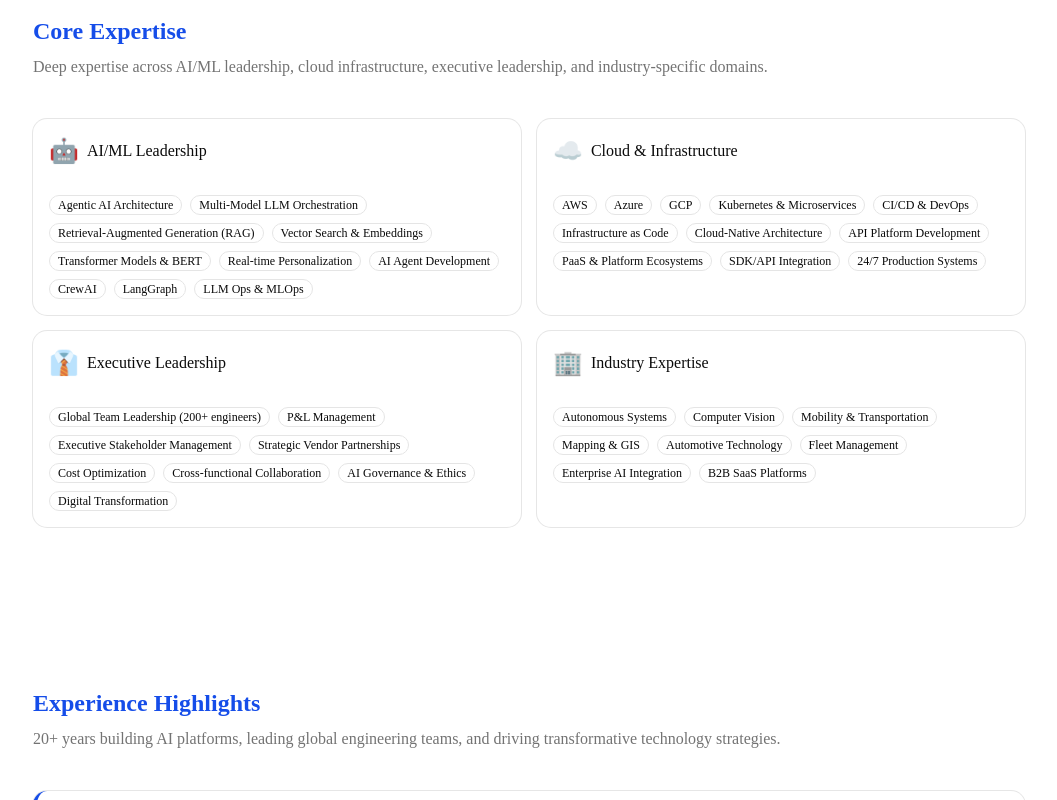
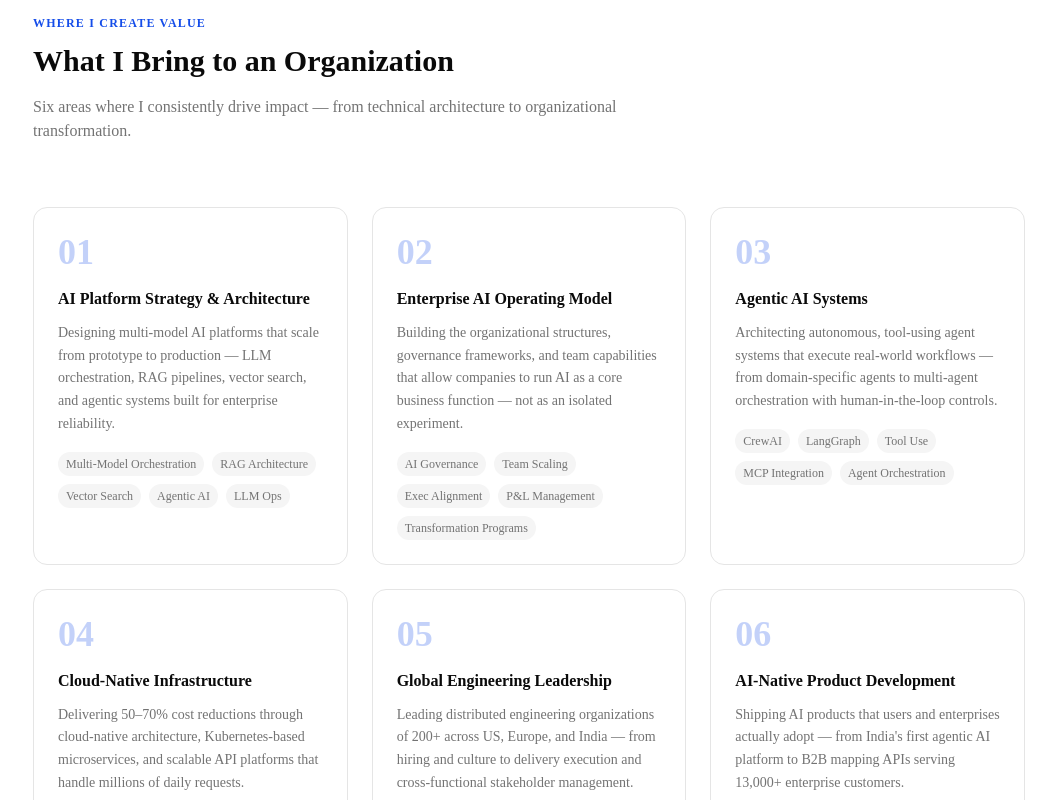
Before and after one commit to prasad-kavuri/prasad-portfolio, a Next.js app: page / in a window 1280 px wide. Shown: the part 2680-3480 px from the top of the page, without its empty margins (111-1168 px from the left). Built offline with nearby package versions, Linux system fonts and the light colour scheme.

Commit message:
feat: replace skills grid with Where I Create Value executive positioning section

```diff
--- a/src/components/sections/Expertise.tsx
+++ b/src/components/sections/Expertise.tsx
@@ -1,66 +1,106 @@
-import { Badge } from "@/components/ui/badge";
-import { Card, CardContent, CardHeader, CardTitle } from "@/components/ui/card";
-import profile from "@/data/profile.json";
+'use client';
 
-interface SkillCategory {
-  title: string;
-  skills: string[];
-  icon: string;
-}
-
-const categories: SkillCategory[] = [
+const VALUE_AREAS = [
   {
-    title: "AI/ML Leadership",
-    skills: profile.skills.ai_ml,
-    icon: "🤖",
+    number: "01",
+    title: "AI Platform Strategy & Architecture",
+    description: "Designing multi-model AI platforms that scale from prototype to production — LLM orchestration, RAG pipelines, vector search, and agentic systems built for enterprise reliability.",
+    skills: ["Multi-Model Orchestration", "RAG Architecture", "Vector Search", "Agentic AI", "LLM Ops"],
+    icon: "platform"
   },
   {
-    title: "Cloud & Infrastructure",
-    skills: profile.skills.cloud_infrastructure,
-    icon: "☁️",
+    number: "02",
+    title: "Enterprise AI Operating Model",
+    description: "Building the organizational structures, governance frameworks, and team capabilities that allow companies to run AI as a core business function — not as an isolated experiment.",
+    skills: ["AI Governance", "Team Scaling", "Exec Alignment", "P&L Management", "Transformation Programs"],
+    icon: "org"
   },
   {
-    title: "Executive Leadership",
-    skills: profile.skills.leadership,
-    icon: "👔",
+    number: "03",
+    title: "Agentic AI Systems",
+    description: "Architecting autonomous, tool-using agent systems that execute real-world workflows — from domain-specific agents to multi-agent orchestration with human-in-the-loop controls.",
+    skills: ["CrewAI", "LangGraph", "Tool Use", "MCP Integration", "Agent Orchestration"],
+    icon: "agent"
   },
   {
-    title: "Industry Expertise",
-    skills: profile.skills.industry,
-    icon: "🏢",
+    number: "04",
+    title: "Cloud-Native Infrastructure",
+    description: "Delivering 50–70% cost reductions through cloud-native architecture, Kubernetes-based microservices, and scalable API platforms that handle millions of daily requests.",
+    skills: ["AWS", "Azure", "GCP", "Kubernetes", "API Platforms", "PaaS"],
+    icon: "cloud"
   },
+  {
+    number: "05",
+    title: "Global Engineering Leadership",
+    description: "Leading distributed engineering organizations of 200+ across US, Europe, and India — from hiring and culture to delivery execution and cross-functional stakeholder management.",
+    skills: ["200+ Engineers Led", "Global Teams", "Hiring & Culture", "Stakeholder Management"],
+    icon: "leadership"
+  },
+  {
+    number: "06",
+    title: "AI-Native Product Development",
+    description: "Shipping AI products that users and enterprises actually adopt — from India's first agentic AI platform to B2B mapping APIs serving 13,000+ enterprise customers.",
+    skills: ["B2B SaaS", "Platform Products", "Enterprise APIs", "Product-Led Growth"],
+    icon: "product"
+  }
 ];
 
 export function Expertise() {
   return (
     <section id="expertise" className="py-20">
       <div className="mx-auto max-w-5xl px-4">
-        <h2 className="mb-2 text-2xl font-semibold" style={{ color: 'var(--accent-brand)' }}>Core Expertise</h2>
-        <p className="mb-10 text-muted-foreground">
-          Deep expertise across AI/ML leadership, cloud infrastructure, executive
-          leadership, and industry-specific domains.
+
+        {/* Header */}
+        <p className="text-xs font-semibold tracking-widest uppercase mb-3"
+           style={{ color: 'var(--accent-brand)' }}>
+          Where I Create Value
         </p>
-        <div className="grid gap-4 sm:grid-cols-2">
-          {categories.map((category) => (
-            <Card key={category.title} className="flex flex-col">
-              <CardHeader className="pb-3">
-                <div className="flex items-center gap-2">
-                  <span className="text-2xl">{category.icon}</span>
-                  <CardTitle className="text-base">{category.title}</CardTitle>
-                </div>
-              </CardHeader>
-              <CardContent className="flex-1">
-                <div className="flex flex-wrap gap-2">
-                  {category.skills.map((skill) => (
-                    <Badge key={skill} variant="outline" className="text-xs">
-                      {skill}
-                    </Badge>
-                  ))}
-                </div>
-              </CardContent>
-            </Card>
+        <h2 className="text-3xl font-semibold mb-4">
+          What I Bring to an Organization
+        </h2>
+        <p className="text-muted-foreground mb-16 max-w-2xl">
+          Six areas where I consistently drive impact — from technical architecture
+          to organizational transformation.
+        </p>
+
+        {/* 2x3 Grid */}
+        <div className="grid grid-cols-1 md:grid-cols-2 lg:grid-cols-3 gap-6">
+          {VALUE_AREAS.map((area) => (
+            <div
+              key={area.number}
+              className="group rounded-xl border border-border p-6 hover:border-indigo-500/50 hover:shadow-sm transition-all duration-200"
+            >
+              {/* Number */}
+              <p className="text-4xl font-bold mb-4 transition-colors"
+                 style={{ color: 'var(--accent-brand)', opacity: 0.25 }}>
+                {area.number}
+              </p>
+
+              {/* Title */}
+              <h3 className="text-base font-semibold mb-3 leading-snug">
+                {area.title}
+              </h3>
+
+              {/* Description */}
+              <p className="text-sm text-muted-foreground leading-relaxed mb-4">
+                {area.description}
+              </p>
+
+              {/* Skill tags */}
+              <div className="flex flex-wrap gap-2">
+                {area.skills.map((skill) => (
+                  <span
+                    key={skill}
+                    className="text-xs px-2 py-1 rounded-full bg-muted text-muted-foreground"
+                  >
+                    {skill}
+                  </span>
+                ))}
+              </div>
+            </div>
           ))}
         </div>
+
       </div>
     </section>
   );
```
